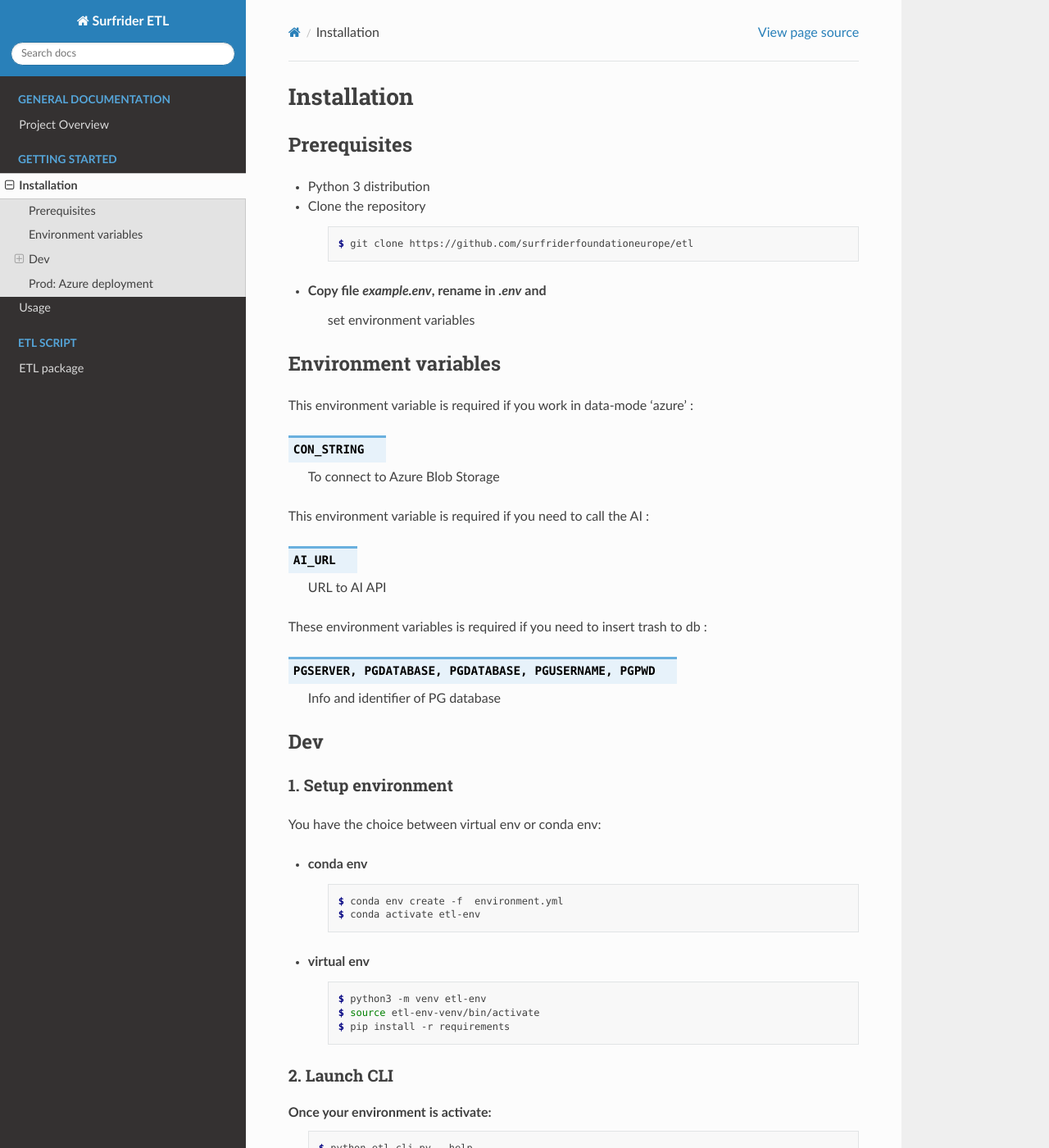
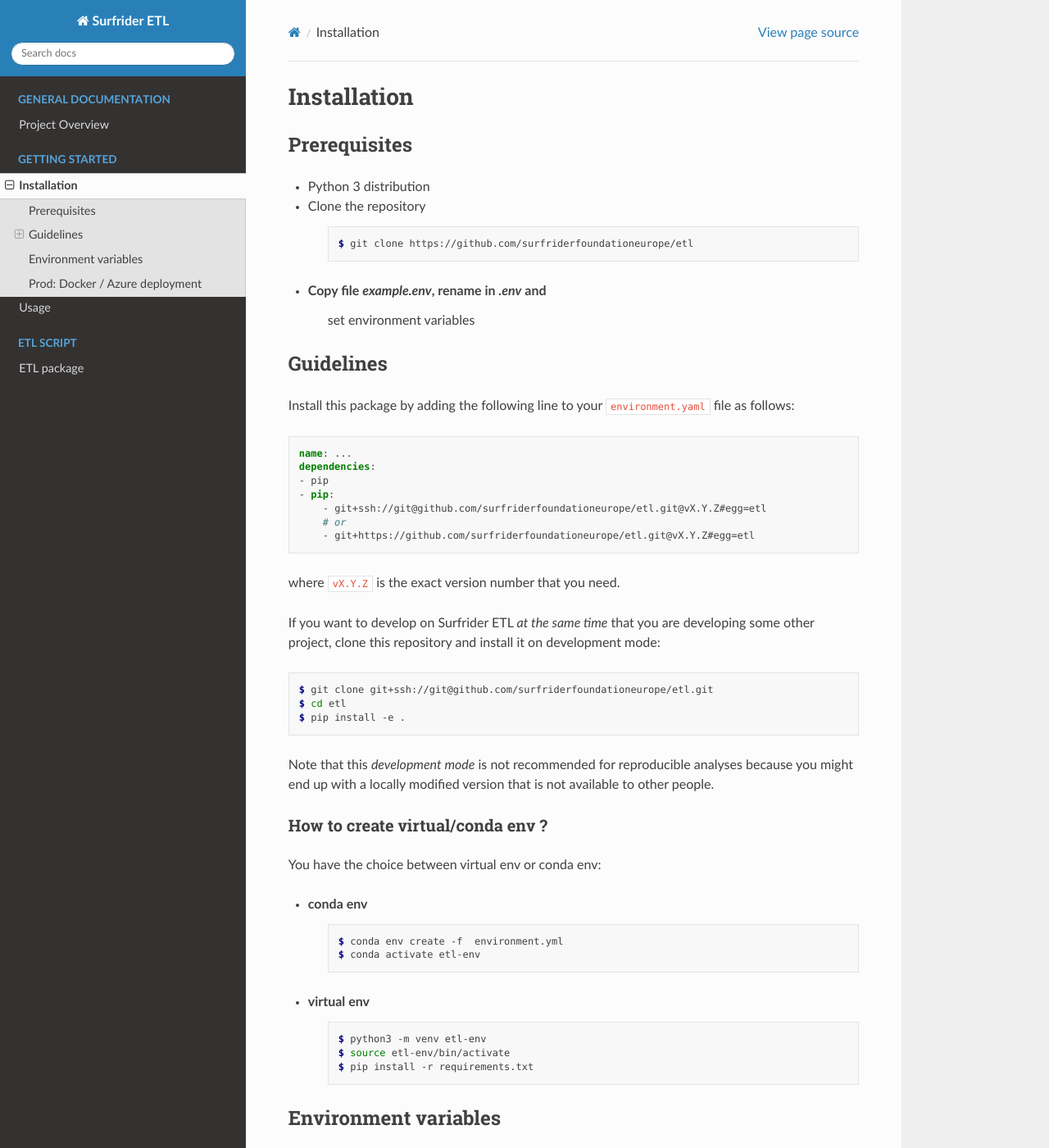
Before and after one commit to surfriderfoundationeurope/etl, a Sphinx documentation site: the page built from docs/source/installation.rst, in a window 1280 px wide and 1400 px high. Shown: the whole window at 82% size. Built offline with Sphinx 7.4.7 and the Read the Docs theme 2.0.0, drawn with Linux system fonts in a browser that asks for light colours; some of the changed text lies outside the part shown.

Commit message:
Update docs

```diff
--- a/docs/source/general_documentation.rst
+++ b/docs/source/general_documentation.rst
@@ -23,7 +23,7 @@
   - Smartphone 1080p 24 ou 30 img/s + GPS in a separate GPX file
   - Smartphone picture + GPS data
   - OSM Tracker data: GPX file containing way-points with labeled trash and their coordinates
-
+See samples of those in folder /data.
 
 Useful resources
 ================
--- a/docs/source/installation.rst
+++ b/docs/source/installation.rst
@@ -13,6 +13,55 @@
 - Copy file `example.env`, rename in `.env` and
    set environment variables
 
+
+Guidelines
+==========
+
+Install this package by adding the following line to your
+``environment.yaml`` file as follows:
+
+.. code-block:: yaml
+
+    name: ...
+    dependencies:
+    - pip
+    - pip:
+        - git+ssh://git@github.com/surfriderfoundationeurope/etl.git@vX.Y.Z#egg=etl
+        # or
+        - git+https://github.com/surfriderfoundationeurope/etl.git@vX.Y.Z#egg=etl
+
+where ``vX.Y.Z`` is the exact version number that you need.
+
+If you want to develop on Surfrider ETL *at the same time* that you are
+developing some other project, clone this repository and install it on
+development mode:
+
+.. code-block:: console
+
+    $ git clone git+ssh://git@github.com/surfriderfoundationeurope/etl.git
+    $ cd etl
+    $ pip install -e .
+
+Note that this *development mode* is not recommended for reproducible analyses
+because you might end up with a locally modified version that is not available
+to other people.
+
+How to create virtual/conda env ?
+---------------------------------
+You have the choice between virtual env or conda env:
+
+- conda env
+   .. code-block:: console
+
+      $ conda env create -f  environment.yml
+      $ conda activate etl-env
+
+- virtual env
+   .. code-block:: console
+
+      $ python3 -m venv etl-env
+      $ source etl-env/bin/activate
+      $ pip install -r requirements.txt
 
 Environment variables
 =====================
@@ -36,34 +85,10 @@
   Info and identifier of PG database
 
 
-Dev
-===
-
-1. Setup environment
----------------------
-
-You have the choice between virtual env or conda env:
-
-- conda env
+Prod: Docker / Azure deployment
+===============================
    .. code-block:: console
 
-      $ conda env create -f  environment.yml
-      $ conda activate etl-env
+      $ docker build .
 
-- virtual env
-   .. code-block:: console
-
-      $ python3 -m venv etl-env
-      $ source etl-env-venv/bin/activate
-      $ pip install -r requirements
-
-2. Launch CLI
---------------
-Once your environment is activate:
-   .. code-block:: console
-
-      $ python etl_cli.py --help
-
-Prod: Azure deployment
-======================
 Coming soon: How to deploy ?
--- a/docs/source/usage.rst
+++ b/docs/source/usage.rst
@@ -8,8 +8,8 @@
 Once your environment `etl-env` is activate:
    .. code-block:: console
 
-      >>> python etl_cli.py --help
-           Usage: etl_cli.py [OPTIONS]
+      >>> etl --help
+           Usage: etl [OPTIONS]
 
               Run the ETL
 
```
Also changed, not shown: docs/source/etl_output.csv (+5 -5 lines), 8 other files.
